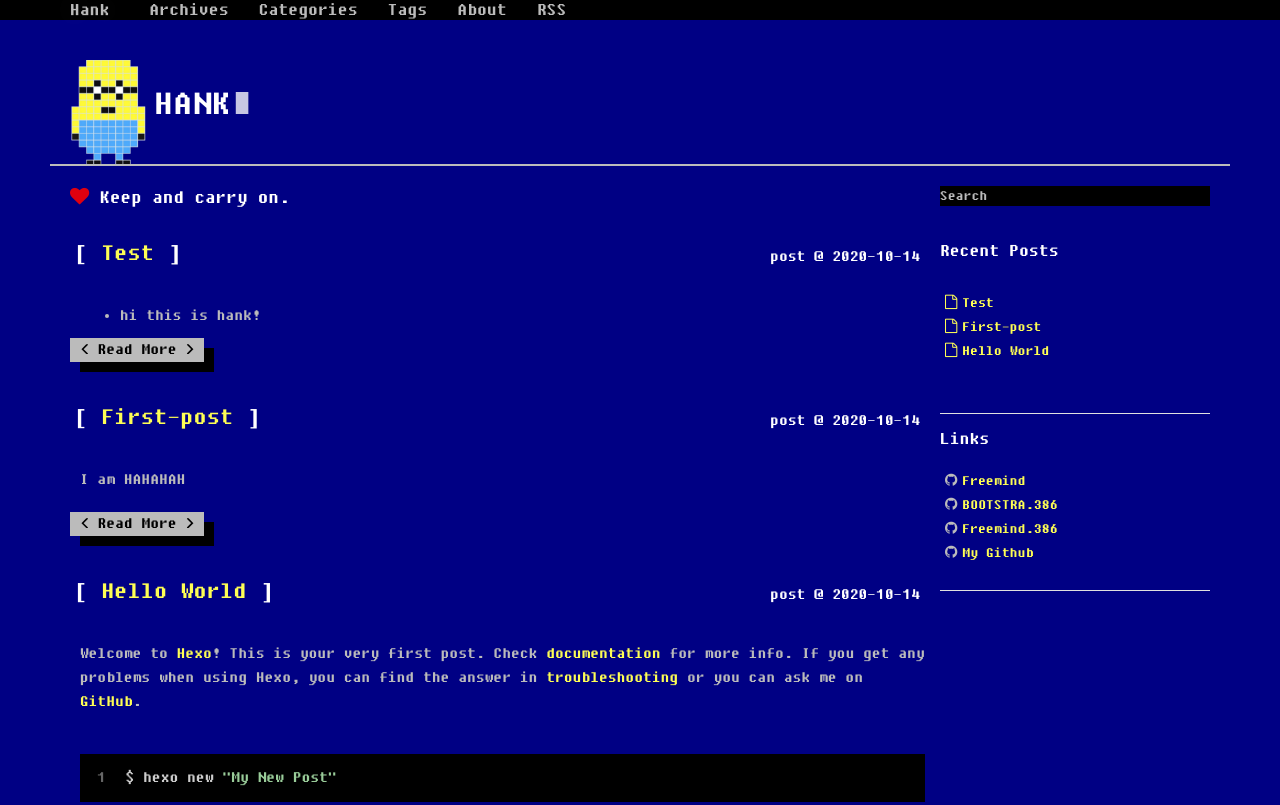
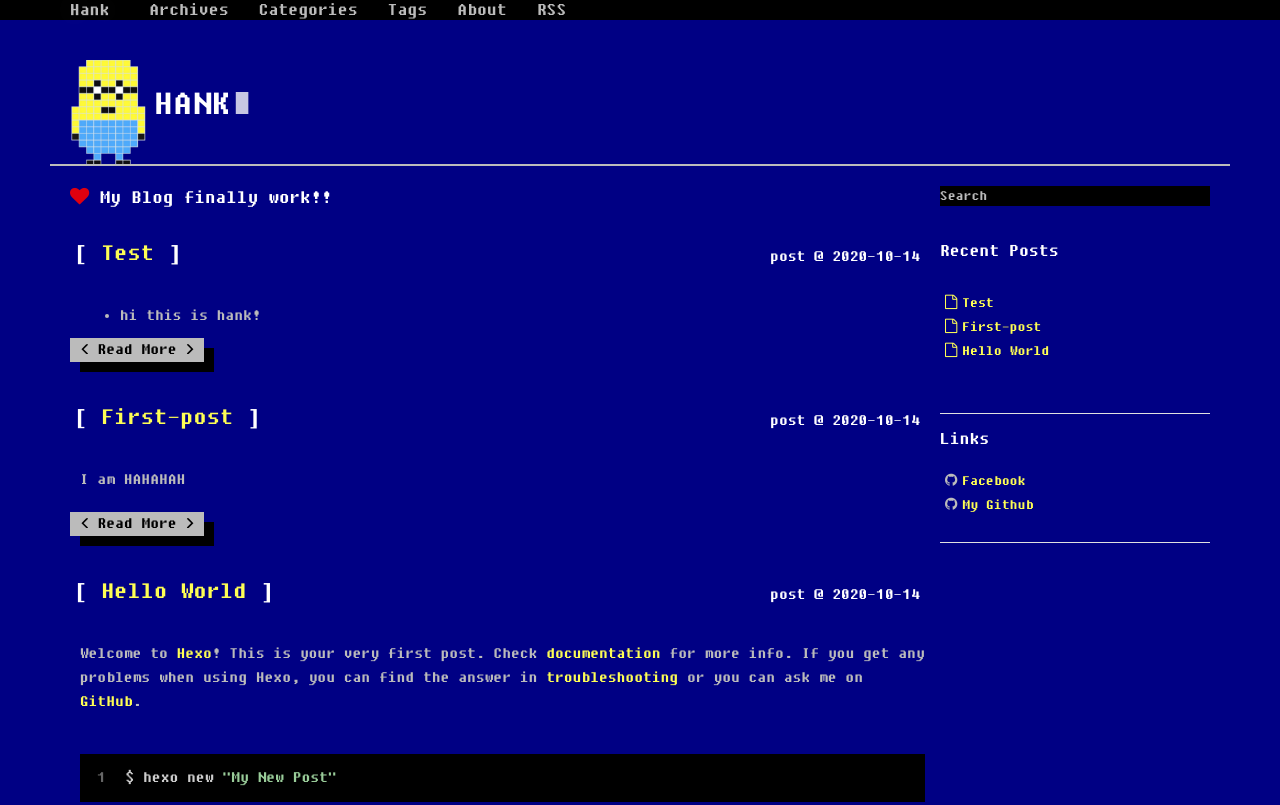
Before and after one commit to hankhsuu/hankhsuu.github.io, a plain HTML site: page index.html in a window 1280 px wide. Shown: the top 805 px of the page. Drawn offline with Linux system fonts and the light colour scheme.

Commit message:
Site updated: 2020-10-17 22:40:14

```diff
--- a/index.html
+++ b/index.html
@@ -126,7 +126,7 @@ var _hmt = _hmt || [];
 
 		<i class="fa fa-heart blink-slow"></i>
 
-		Keep and carry on.
+		My Blog finally work!!
 
 </div>
 
@@ -296,13 +296,9 @@ var _hmt = _hmt || [];
 	<h4>Links</h4>
 	<ul class="blogroll list-unstyled">
 
-		<li><i class="fa fa-github"></i><a href="https://github.com/wzpan/hexo-theme-freemind" title="Freemind's Github repository." target="_blank"]);">Freemind</a></li>
+		<li><i class="fa fa-github"></i><a href="https://www.facebook.com/profile.php?id=100006323476785" title="my facebook page!" target="_blank"]);">Facebook</a></li>
 
-		<li><i class="fa fa-github"></i><a href="https://github.com/kristopolous/BOOTSTRA.386" title="BOOTSTRA.386's Github repository." target="_blank"]);">BOOTSTRA.386</a></li>
-
-		<li><i class="fa fa-github"></i><a href="https://github.com/blackshow/hexo-theme-freemind.386" title="Freemind.386's Github repository." target="_blank"]);">Freemind.386</a></li>
-
-		<li><i class="fa fa-github"></i><a href="http://www.github.com/blackshow" title="My Github account." target="_blank"]);">My Github</a></li>
+		<li><i class="fa fa-github"></i><a href="http://www.github.com/hankhsuu" title="My Github account." target="_blank"]);">My Github</a></li>
 
 	</ul>
 </div>
```
Also changed, not shown: archives/2020/10/index.html (+2 -6 lines), archives/2020/index.html (+2 -6 lines), archives/index.html (+2 -6 lines).
